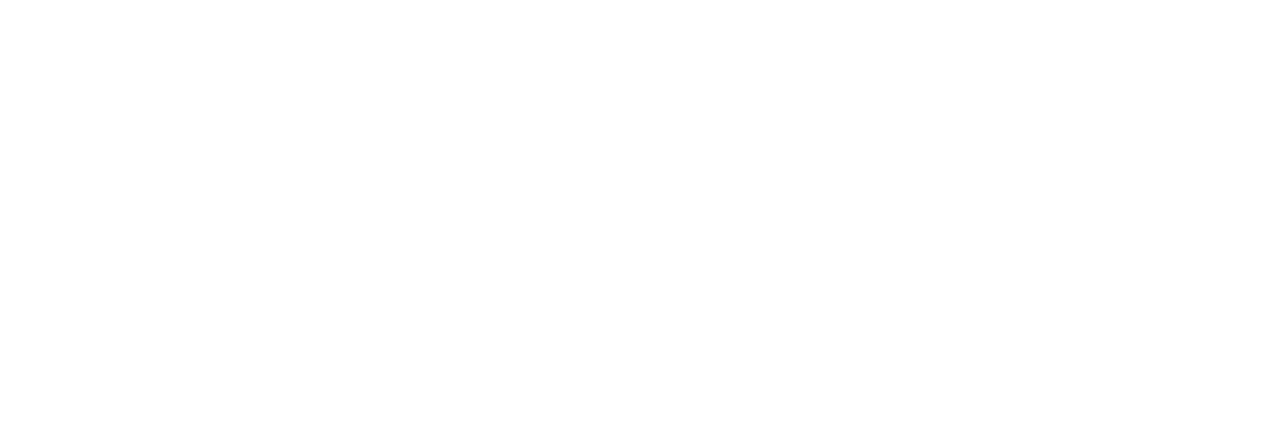
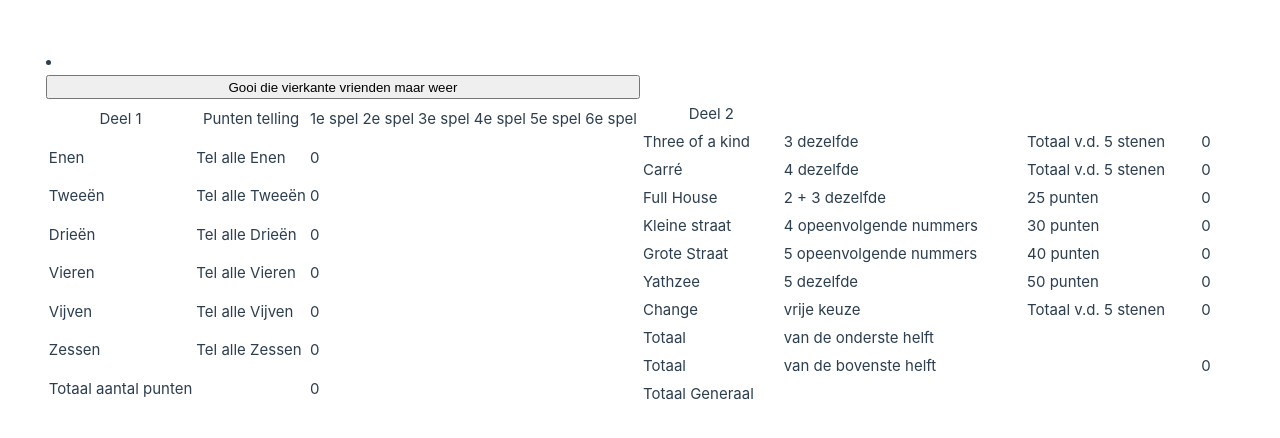
Before and after one commit to Nickerty/ScriptSpul, a Vue app: page / in a window 1280 px wide. Shown: the part 170-608 px from the top of the page. Built offline with nearby package versions, Linux system fonts and the light colour scheme; the HTML template or start-up script is replaced by a standard one.

Commit message:
Vue Yatzhee vrij ver onderweg
Bijna af zou je zelfs kunnen stellen

```diff
--- a/src/App.vue
+++ b/src/App.vue
@@ -1,5 +1,18 @@
-<script setup lang="ts"></script>
+<script setup lang="ts">
+import ThrownDice from './components/ThrownDice.vue';
+import ScoreTable from './components/ScoreTable.vue';
+import { ref } from 'vue'
 
-<template></template>
+const dice = ref([]);
+
+</script>
+
+<template>
+
+<ThrownDice v-model="dice" />
+<p>&nbsp;</p>
+<ScoreTable v-model="dice" />
+
+</template>
 
 <style></style>
--- /dev/null
+++ b/src/components/ScoreTable.vue
@@ -0,0 +1,291 @@
+<script setup lang = 'ts'>
+import { computed, ref } from 'vue'
+
+const dice = defineModel();
+// const dice = defineModel<number[]>({ default: () => [] });
+
+
+const countDice = computed(() => {
+    const count = { 1: 0, 2: 0, 3: 0, 4: 0, 5: 0, 6: 0 };
+
+    dice.value.forEach(die => {
+        count[die]++;
+    });
+
+    return count;
+});
+
+const ones = computed(() => countDice.value[1] * 1);
+const twos = computed(() => countDice.value[2] * 2);
+const threes = computed(() => countDice.value[3] * 3);
+const fours = computed(() => countDice.value[4] * 4);
+const fives = computed(() => countDice.value[5] * 5);
+const sixes = computed(() => countDice.value[6] * 6);
+
+const diceTotal = computed(() => {
+    return ones.value + twos.value + threes.value + fours.value + fives.value + sixes.value;
+});
+
+const threeOfAKind = computed(() => isOfAKind(3, countDice.value) ? diceTotal.value : 0);
+
+const fourOfAKind = computed(() => isOfAKind(4, countDice.value) ? diceTotal.value : 0);
+
+const fullHouse = computed(() => isFullHouse(countDice.value) ? 25 : 0);
+
+const smallStraight = computed(() => isStraight(4, countDice.value) ? 30 : 0);
+
+const bigStraight = computed(() => isStraight(5, countDice.value) ? 40 : 0);
+
+const yathzee = computed(() => isOfAKind(5, countDice.value) ? 50 : 0);
+
+// const partTwoTotal = computed(() =>)
+
+
+const isOfAKind = (amount, dice) => {
+    for (let i = 1; i <= 6; i++) {
+        if (dice[i] >= amount) {
+            return true;
+        }
+    }
+    return false;
+}
+
+const isFullHouse = (dice) => {
+    if (isOfAKind(3, dice)) {
+        for (let i = 1; i <= 6; i++) {
+            if (dice[i] === 2) {
+                return true;
+            }
+        }
+    }
+    return false;
+}
+
+const isStraight = (amount, dice) => {
+    let count = 0;
+    for (let i = 1; i <= 6; i++) {
+        if (dice[i] > 0) {
+            count++;
+
+            if (count === amount) {
+                return true;
+            }
+        } else {
+            count = 0;
+        }
+    }
+    return false;
+}
+
+</script>
+
+<template>
+
+<!-- <table>
+    <tr>
+        <th id = worp1></th>
+        <th id = worp2></th>
+        <th id = worp3></th>
+        <th id = worp4></th>
+        <th id = worp5></th>
+    </tr>
+</table> -->
+
+<table id = scoreDeelEen>
+    <tr>
+        <th>Deel 1</th>
+        <th>Punten telling</th>
+        <th>1e spel</th>
+        <th>2e spel</th>
+        <th>3e spel</th>
+        <th>4e spel</th>
+        <th>5e spel</th>
+        <th>6e spel</th>
+    </tr>
+    <tr>
+        <td>Enen</td>
+        <td>Tel alle Enen</td>
+        <td>{{ ones }}</td>
+        <td></td>
+        <td></td>
+        <td></td>
+        <td></td>
+        <td></td>
+    </tr>
+    <tr>
+        <td>Tweeën</td>
+        <td>Tel alle Tweeën</td>
+        <td >{{ twos }}</td>
+        <td></td>
+        <td></td>
+        <td></td>
+        <td></td>
+        <td></td>
+    </tr>
+    <tr>
+        <td>Drieën</td>
+        <td>Tel alle Drieën</td>
+        <td >{{ threes }}</td>
+        <td></td>
+        <td></td>
+        <td></td>
+        <td></td>
+        <td></td>
+    </tr>
+    <tr>
+        <td>Vieren</td>
+        <td>Tel alle Vieren</td>
+        <td >{{ fours }}</td>
+        <td></td>
+        <td></td>
+        <td></td>
+        <td></td>
+        <td></td>
+    </tr>
+    <tr>
+        <td>Vijven</td>
+        <td>Tel alle Vijven</td>
+        <td >{{ fives }}</td>
+        <td></td>
+        <td></td>
+        <td></td>
+        <td></td>
+        <td></td>
+    </tr>
+    <tr>
+        <td>Zessen</td>
+        <td>Tel alle Zessen</td>
+        <td>{{ sixes }}</td>
+        <td></td>
+        <td></td>
+        <td></td>
+        <td></td>
+        <td></td>
+    </tr>
+    <tr>
+        <td>Totaal aantal punten</td>
+        <td></td>
+        <td >{{ diceTotal }}</td>
+        <td></td>
+        <td></td>
+        <td></td>
+        <td></td>
+        <td></td>
+    </tr>
+</table>
+<table id = scoreDeelTwee>
+    <tr>
+        <th>Deel 2</th>
+        <th></th>
+        <th></th>
+        <th></th>
+        <th></th>
+        <th></th>
+        <th></th>
+        <th></th>
+    </tr>
+    <tr>
+        <td>Three of a kind</td>
+        <td>3 dezelfde</td>
+        <td>Totaal v.d. 5 stenen</td>
+        <td >{{ threeOfAKind }}</td>
+        <td></td>
+        <td></td>
+        <td></td>
+        <td></td>
+    </tr>
+    <tr>
+        <td>Carré</td>
+        <td>4 dezelfde</td>
+        <td>Totaal v.d. 5 stenen</td>
+        <td >{{ fourOfAKind }}</td>
+        <td></td>
+        <td></td>
+        <td></td>
+        <td></td>
+    </tr>
+    <tr>
+        <td>Full House</td>
+        <td>2 + 3 dezelfde</td>
+        <td>25 punten</td>
+        <td>{{ fullHouse }}</td>
+        <td></td>
+        <td></td>
+        <td></td>
+        <td></td>
+    </tr>
+    <tr>
+        <td>Kleine straat</td>
+        <td>4 opeenvolgende nummers</td>
+        <td>30 punten</td>
+        <td>{{ smallStraight }}</td>
+        <td></td>
+        <td></td>
+        <td></td>
+        <td></td>
+    </tr>
+    <tr>
+        <td>Grote Straat</td>
+        <td>5 opeenvolgende nummers</td>
+        <td>40 punten</td>
+        <td>{{ bigStraight }}</td>
+        <td></td>
+        <td></td>
+        <td></td>
+        <td></td>
+    </tr>
+    <tr>
+        <td>Yathzee</td>
+        <td>5 dezelfde</td>
+        <td>50 punten</td>
+        <td> {{ yathzee }}</td>
+        <td></td>
+        <td></td>
+        <td></td>
+        <td></td>
+    </tr>
+    <tr>
+        <td>Change</td>
+        <td>vrije keuze</td>
+        <td>Totaal v.d. 5 stenen</td>
+        <td>{{ diceTotal }}</td>
+        <td></td>
+        <td></td>
+        <td></td>
+        <td></td>
+    </tr>
+    <tr>
+        <td>Totaal</td>
+        <td>van de onderste helft</td>
+        <td></td>
+        <td id = totalTwo></td>
+        <td></td>
+        <td></td>
+        <td></td>
+        <td></td>
+    </tr>
+    <tr>
+        <td>Totaal</td>
+        <td>van de bovenste helft</td>
+        <td></td>
+        <td>{{ diceTotal }}</td>
+        <td></td>
+        <td></td>
+        <td></td>
+        <td></td>
+    </tr>
+    <tr>
+        <td>Totaal Generaal</td>
+        <td></td>
+        <td></td>
+        <td id = grandTotal></td>
+        <td></td>
+        <td></td>
+        <td></td>
+        <td></td>
+    </tr>
+</table>
+
+</template>
+
+<style></style>
--- /dev/null
+++ b/src/components/ThrownDice.vue
@@ -0,0 +1,25 @@
+<script setup lang="ts">
+import { ref } from 'vue'
+
+const dice = defineModel();
+
+const rollSomeDice = () => {
+    dice.value.length = 0;
+    for (let i = 0; i < 5; i++) {
+        dice.value.push(Math.floor(Math.random() * 6) + 1);
+    }
+}
+
+</script>
+
+<template>
+
+<li>
+    <li v-for="roll in dice"> {{ roll }} </li>
+</li>
+<p>&nbsp;</p>
+<button @click="rollSomeDice">Gooi die vierkante vrienden maar weer</button>
+
+</template>
+
+<style></style>
```
Also changed, not shown: 1 other file (tests, documents, lock files or other folders).
